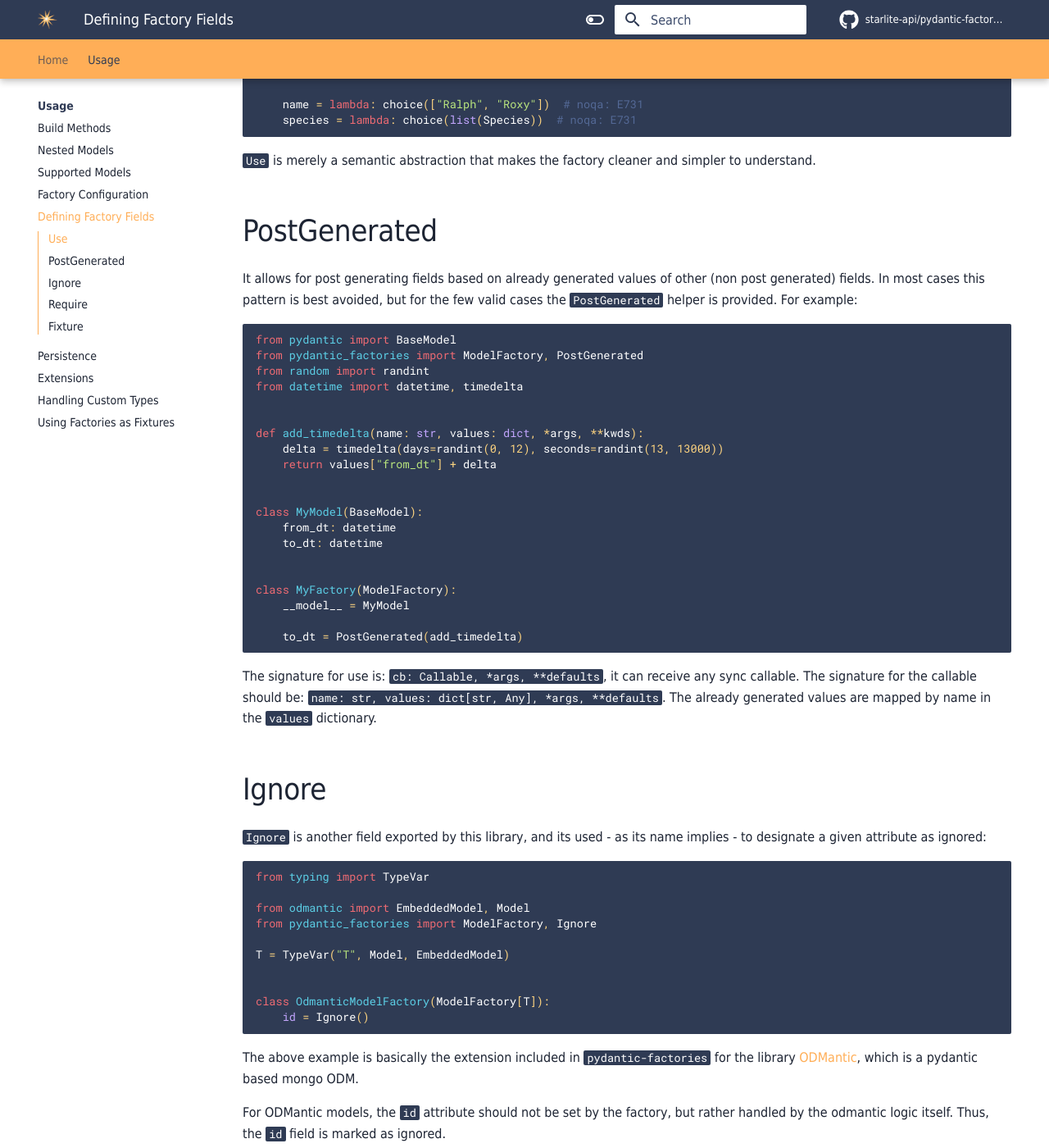
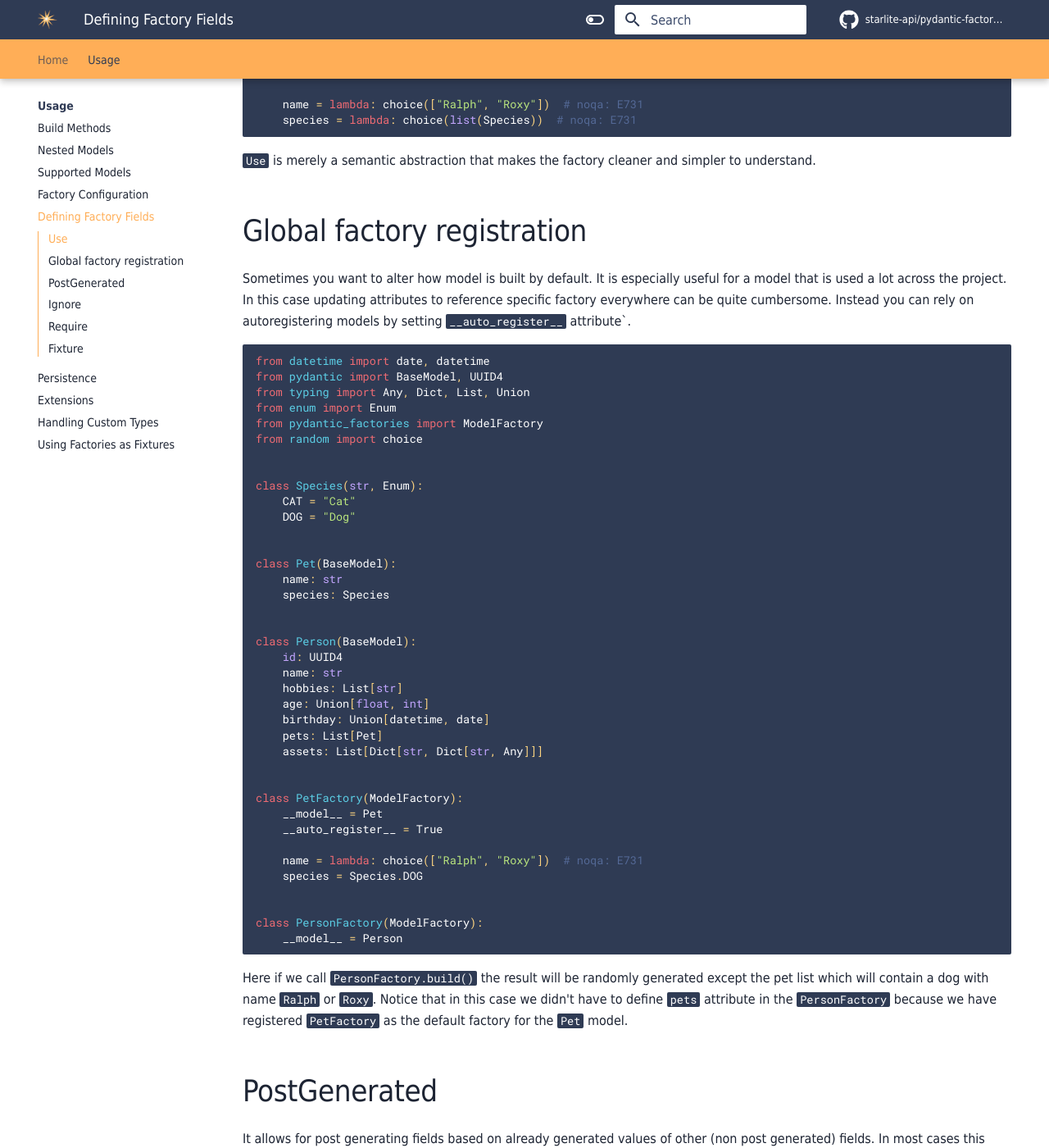
Before and after one commit to litestar-org/polyfactory, an MkDocs documentation site: the page built from docs/usage/4-defining-factory-fields.md, in a window 1280 px wide and 1400 px high, scrolled down 2413 px. Shown: the whole window at 82% size. Built offline with MkDocs 1.6.1 and Material for MkDocs 9.7.7, drawn with Linux system fonts in a browser that asks for light colours; comment, search, counter and statistics services are not loaded.

Commit message:
Add __auto_register__ flag docs

````diff
--- a/docs/usage/4-defining-factory-fields.md
+++ b/docs/usage/4-defining-factory-fields.md
@@ -122,6 +122,56 @@ class PetFactory(ModelFactory):
 ```
 
 `Use` is merely a semantic abstraction that makes the factory cleaner and simpler to understand.
+
+## Global factory registration
+
+Sometimes you want to alter how model is built by default. It is especially useful for a model that is used a lot across the project. In this case updating attributes to reference specific factory everywhere can be quite cumbersome. Instead
+you can rely on autoregistering models by setting `__auto_register__` attribute`.
+
+```python
+from datetime import date, datetime
+from pydantic import BaseModel, UUID4
+from typing import Any, Dict, List, Union
+from enum import Enum
+from pydantic_factories import ModelFactory
+from random import choice
+
+
+class Species(str, Enum):
+    CAT = "Cat"
+    DOG = "Dog"
+
+
+class Pet(BaseModel):
+    name: str
+    species: Species
+
+
+class Person(BaseModel):
+    id: UUID4
+    name: str
+    hobbies: List[str]
+    age: Union[float, int]
+    birthday: Union[datetime, date]
+    pets: List[Pet]
+    assets: List[Dict[str, Dict[str, Any]]]
+
+
+class PetFactory(ModelFactory):
+    __model__ = Pet
+    __auto_register__ = True
+
+    name = lambda: choice(["Ralph", "Roxy"])  # noqa: E731
+    species = Species.DOG
+
+
+class PersonFactory(ModelFactory):
+    __model__ = Person
+```
+
+Here if we call `PersonFactory.build()` the result will be randomly generated except the pet list which will
+contain a dog with name `Ralph` or `Roxy`. Notice that in this case we didn't have to define `pets` attribute
+in the `PersonFactory` because we have registered `PetFactory` as the default factory for the `Pet` model.
 
 ## PostGenerated
 
````
